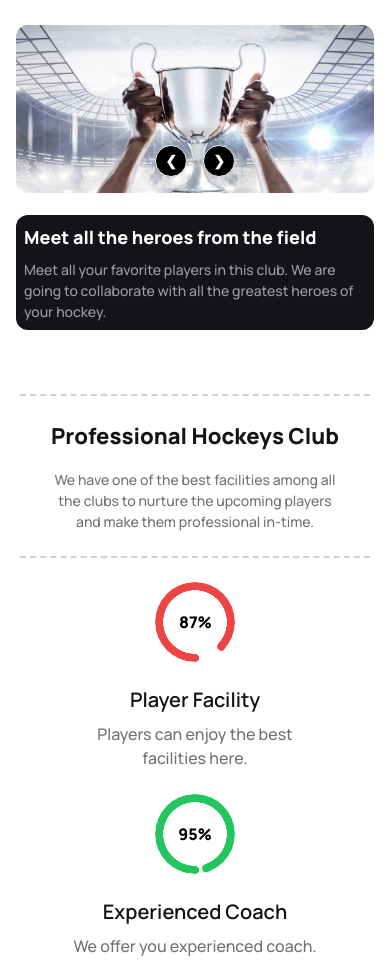
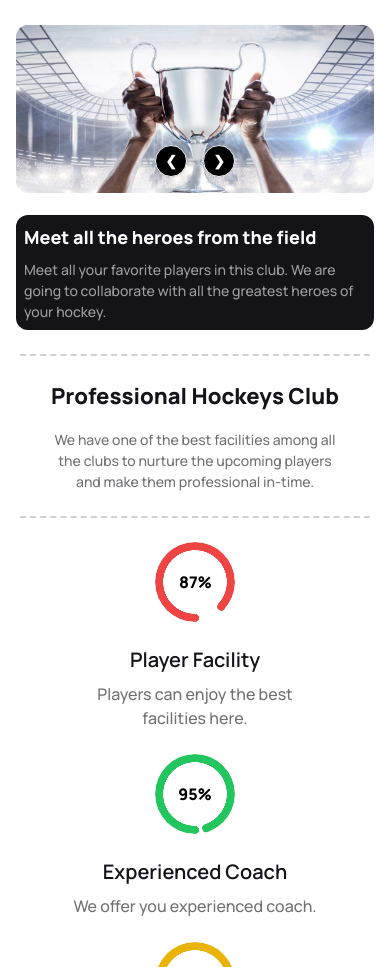
Before and after one commit to Rkb-Hasan/Hockey-Club, a plain HTML site: page index.html in a window 390 px wide. Shown: the part 71-1038 px from the top of the page. Drawn offline with nearby package versions, Linux system fonts and the light colour scheme.

Commit message:
final check done

```diff
--- a/index.html
+++ b/index.html
@@ -214,7 +214,7 @@
     </header>
 
     <main
-      class="container px-5 md:px-20 lg:px-32 mx-auto mt-16 md:mt-20 space-y-13 md:space-y-20"
+      class="container px-5 md:px-20 lg:px-32 mx-auto mt-6 md:mt-20 space-y-13 md:space-y-20"
     >
       <!--Professional Hockeys Club section -->
       <section class="space-y-6 md:space-y-10">
```
